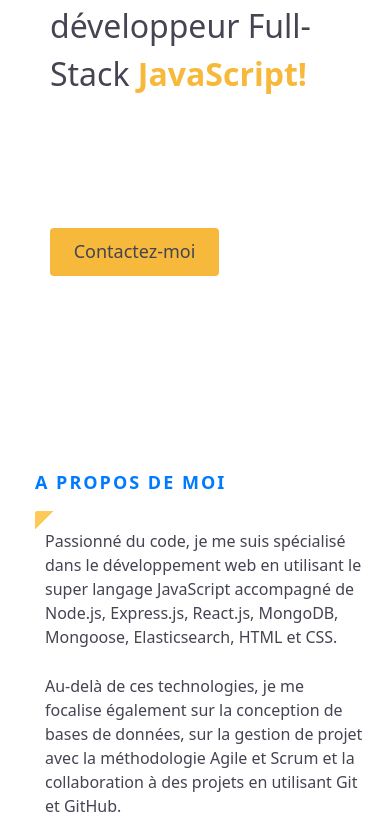
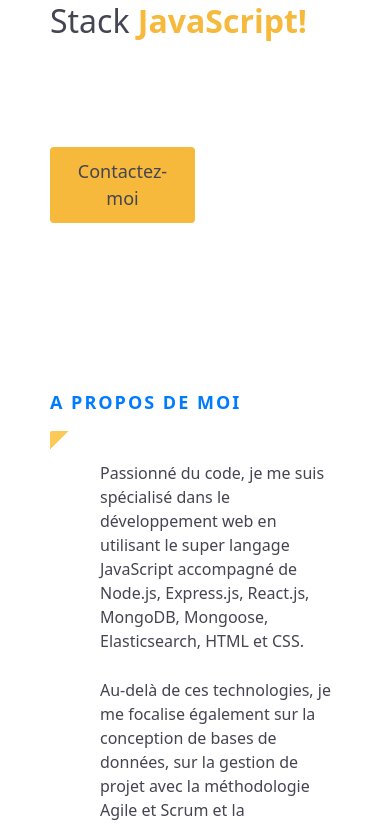
Before and after one commit to dev-romelus/mon-cv, a React (Create React App) app: page / in a window 390 px wide. Shown: the part 505-1331 px from the top of the page. Built offline with nearby package versions, Linux system fonts and the light colour scheme.

Commit message:
rectification responsive

```diff
--- a/src/App.css
+++ b/src/App.css
@@ -10,6 +10,13 @@ body, html, .body{
   font-family: Apercu,"Source Sans Pro",system,system-ui,-apple-system,BlinkMacSystemFont,Roboto,Helvetica,Arial,sans-serif;
   display: block;
   /* font-size: calc(14px + (26 - 14) * ((100vw - 300px) / (1600 - 300))); */
+}
+
+
+*, :after, :before {
+  box-sizing: inherit;
+  -webkit-box-sizing: inherit;
+  box-sizing: border-box;
 }
 
 .intro{
@@ -244,11 +251,6 @@ ul {
   outline: 0;
 }
 
-*, :after, :before {
-  -webkit-box-sizing: inherit;
-  box-sizing: inherit;
-}
-
 .badge {
   display: inline-block;
   padding: 0.25em 0.5em;
--- a/src/index.css
+++ b/src/index.css
@@ -48,7 +48,8 @@
     max-width: 600px;
   }
   section .contenu{
-    padding-top: 18px;
+    padding-top: 30px;
+    padding-left: 30px;
   }
 }
 
@@ -97,16 +98,24 @@
     display: block;
   }
 
+  section .contenu{
+    padding-top: 30px;
+    padding-left: 50px;
+  }
+
 }
 
-@media screen and (max-width: 890px){
+/* @media screen and (max-width: 890px){
   section {
     display: block;
   }
-}
+} */
 
 @media screen and (max-width: 1024px){
   section h1 {
     margin-right: 50px;
   }
+  section{
+    padding: 50px;
+  }
 }
```
